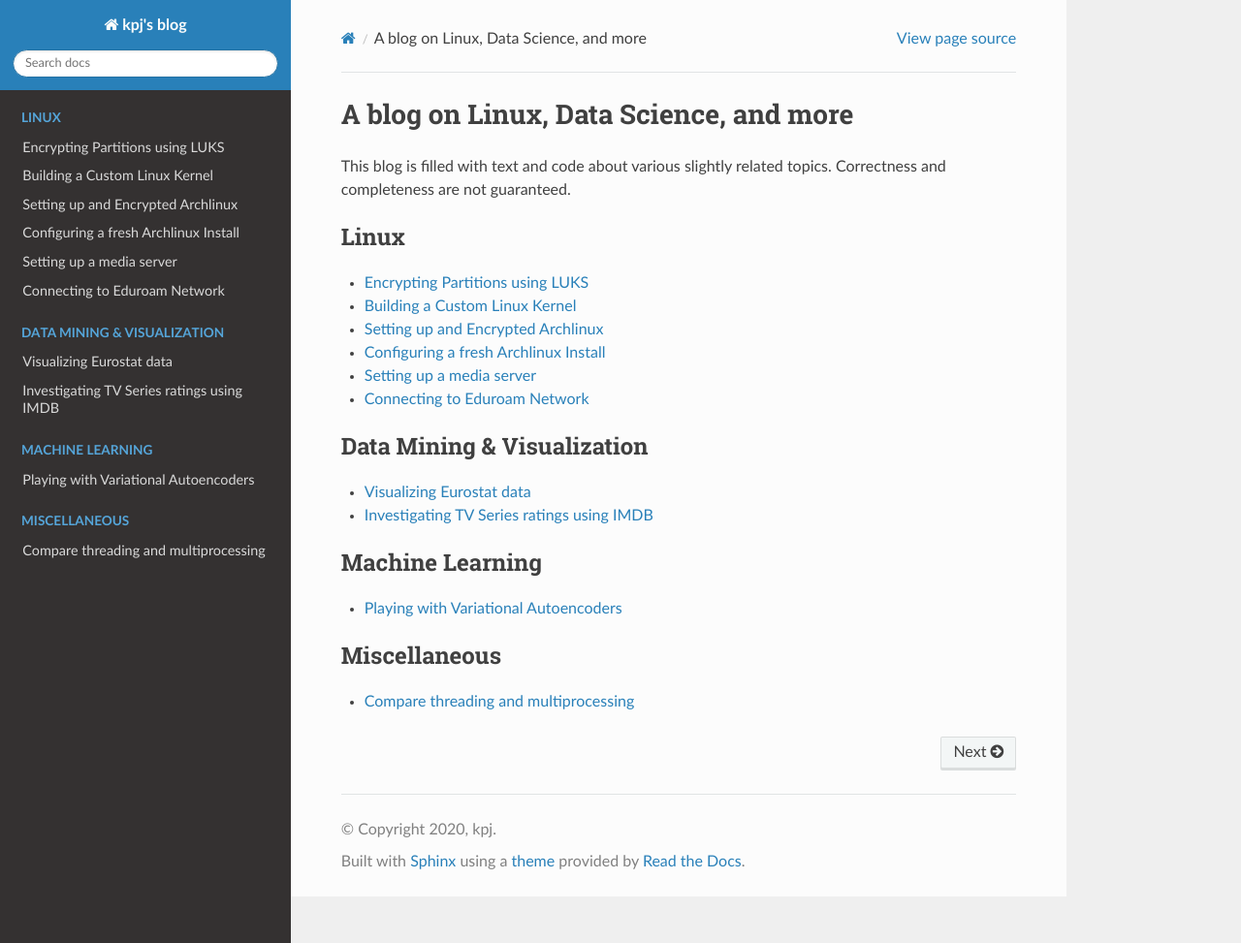
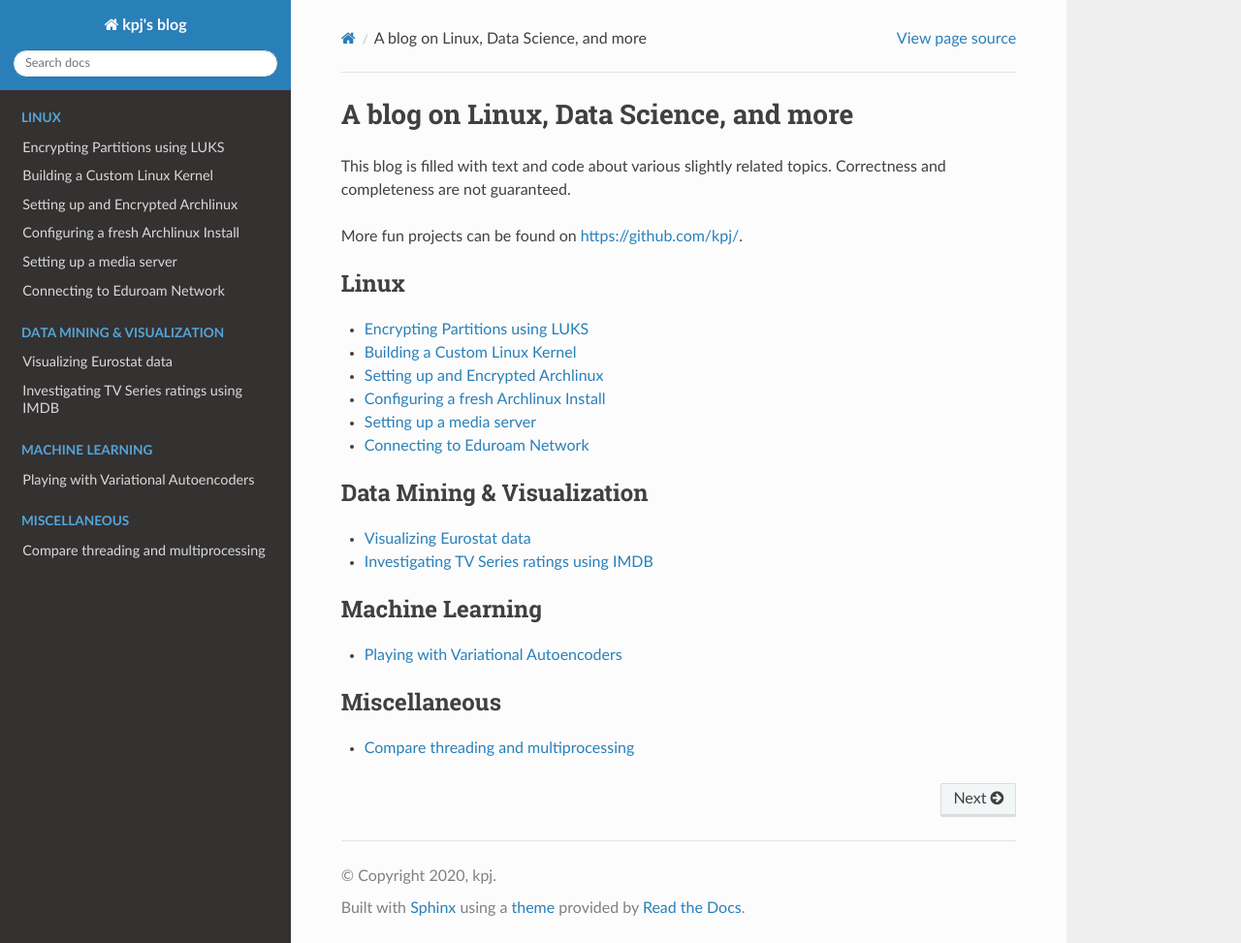
Before and after one commit to kpj/kpj.github.io, a Sphinx documentation site: the page built from source/index.rst, in a window 1280 px wide and 973 px high. Shown: the whole window at 97% size. Built offline with Sphinx 7.4.7 and the Read the Docs theme 2.0.0, drawn with Linux system fonts in a browser that asks for light colours.

Commit message:
Link to my GitHub account on index page

```diff
--- a/source/index.rst
+++ b/source/index.rst
@@ -4,6 +4,8 @@
 
 This blog is filled with text and code about various slightly related topics.
 Correctness and completeness are not guaranteed.
+
+More fun projects can be found on https://github.com/kpj/.
 
 
 .. toctree::
```
